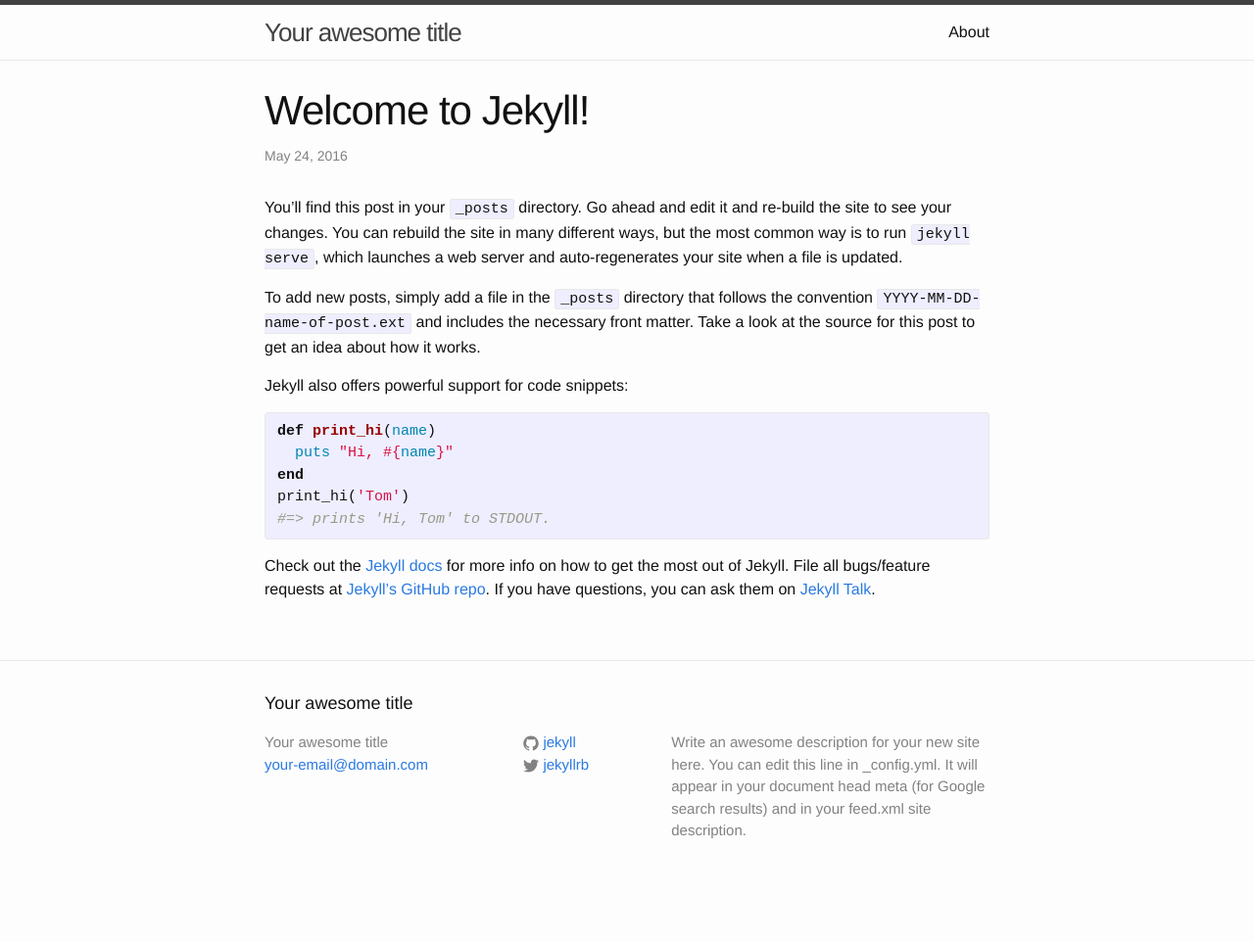
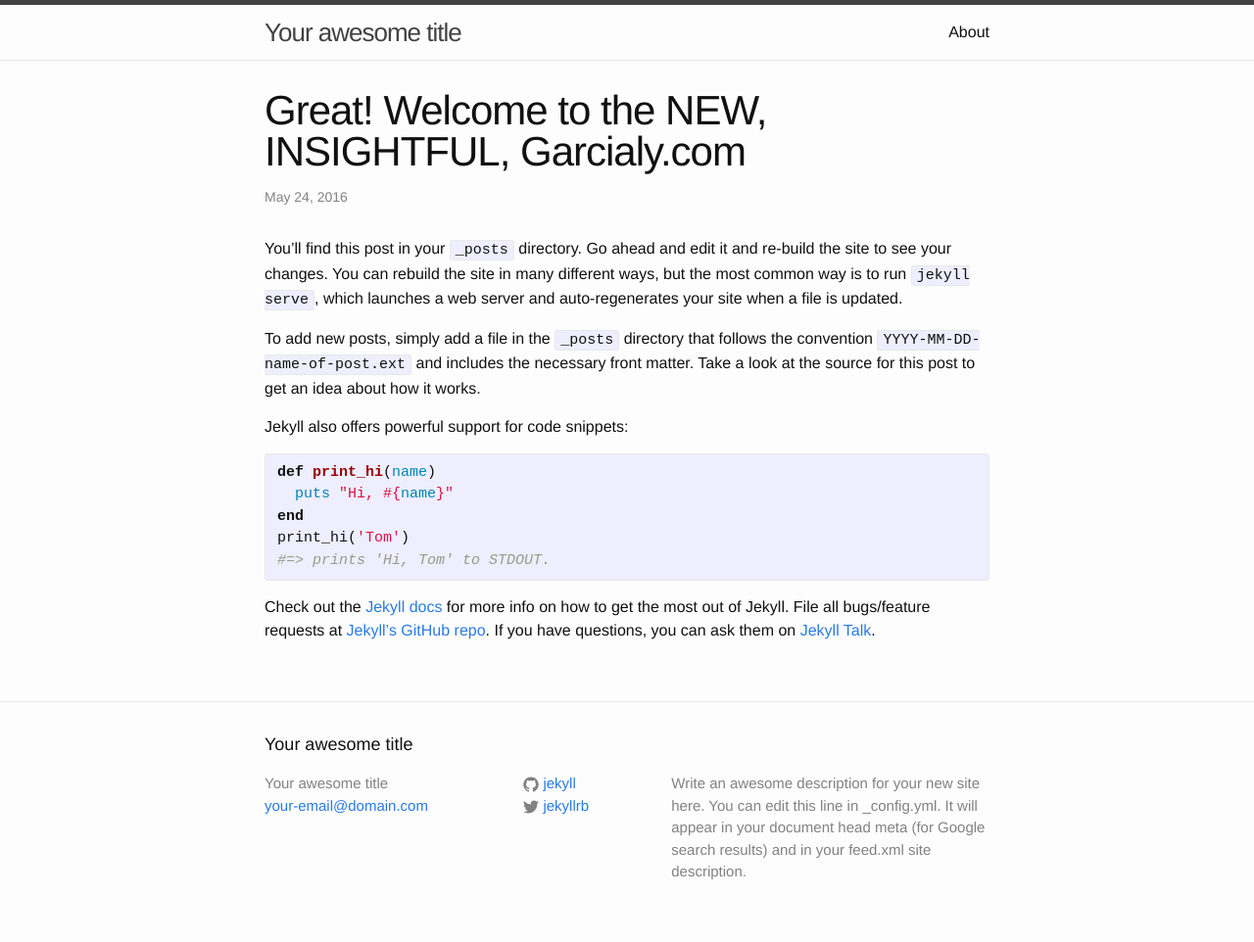
Before and after one commit to AaronGarcia405/ArtIsAli.github.io, a Jekyll site: the page built from _posts/2016-05-24-welcome-to-jekyll.markdown, in a window 1280 px wide. Shown: the whole page at 98% size. Built offline with Jekyll 4.4.1, drawn with Linux system fonts in a browser that asks for light colours; before the commit the page ends 920 px from its top, so only the background shows below that.

Commit message:
Update Welcome Screen as of May 27

```diff
--- a/_posts/2016-05-24-welcome-to-jekyll.markdown
+++ b/_posts/2016-05-24-welcome-to-jekyll.markdown
@@ -1,6 +1,6 @@
 ---
 layout: post
-title:  "Welcome to Jekyll!"
+title:  "Great! Welcome to the NEW, INSIGHTFUL, Garcialy.com"
 date:   2016-05-24 11:52:35 -0400
 categories: jekyll update
 ---
```
